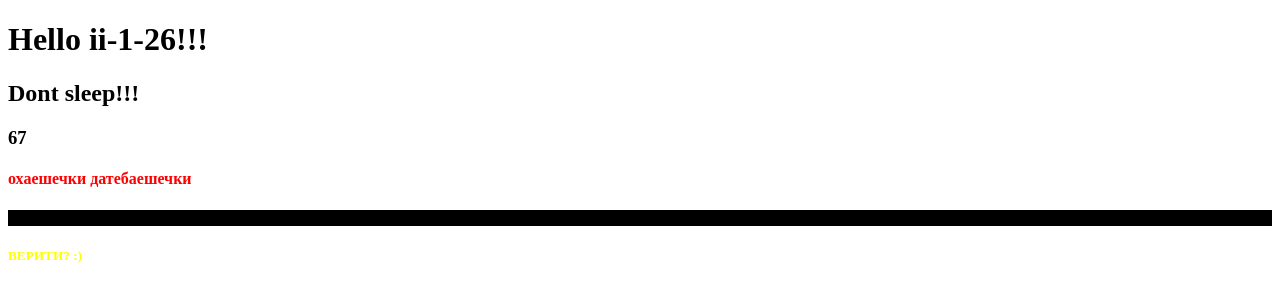
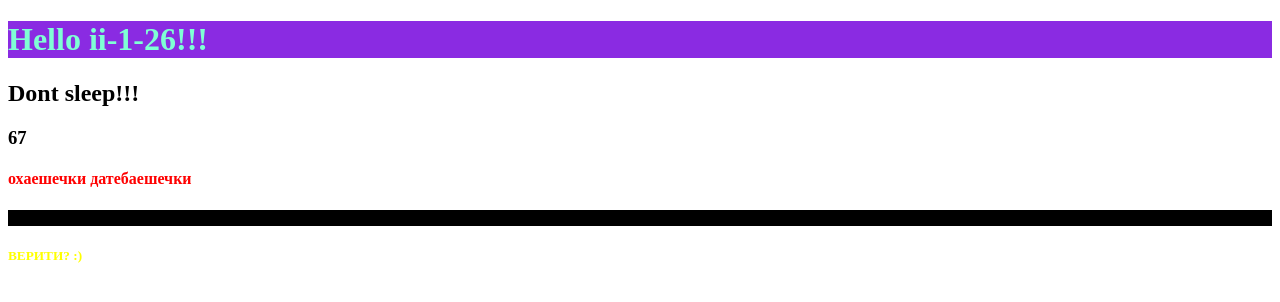
Before and after one commit to WorldOfPets/gitLesson, a plain HTML site: page index.html in a window 1280 px wide. Drawn offline with Linux system fonts and the light colour scheme.

Commit message:
работа выполнена насяльника. Где мои 4 доллара?

```diff
--- a/index.html
+++ b/index.html
@@ -6,7 +6,7 @@
     <title>Document</title>
 </head>
 <body>
-    <h1>Hello ii-1-26!!!</h1>
+    <h1 style="color: aquamarine; background-color: blueviolet;">Hello ii-1-26!!!</h1>
     <h2>Dont sleep!!!</h2>
     <h3>67</h3>
     <h4 style="color: red;">охаешечки датебаешечки</h4>
```
